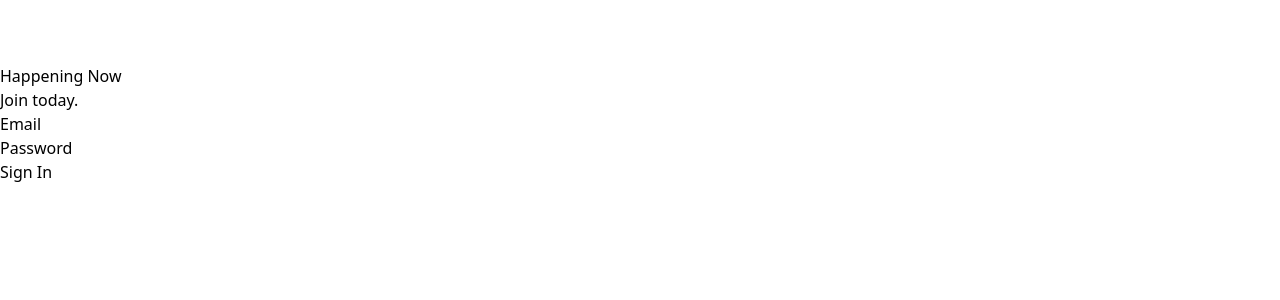
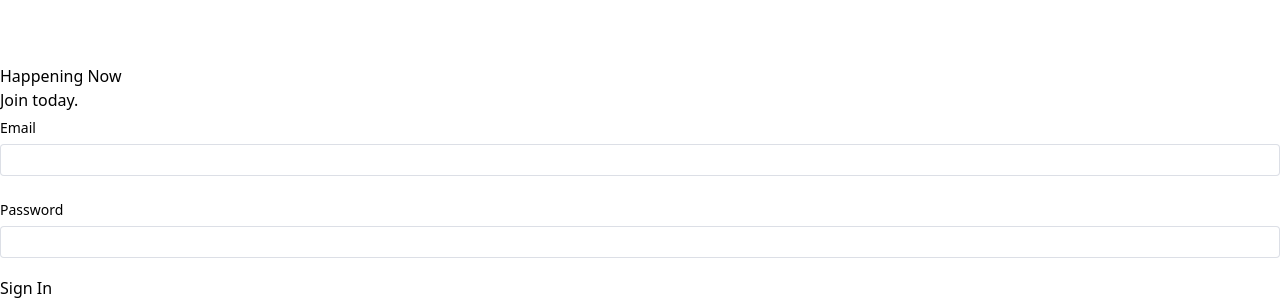
Before and after one commit to tajul-saajan/fake-twitter-fe, a Vue app: page /login in a window 1280 px wide. Shown: the part 2496-2796 px from the top of the page. Before the commit the page ends 2680 px from the top, so only its background shows below. Built offline with nearby package versions, Linux system fonts and the light colour scheme.

Commit message:
feat(auth): added login functionality

```diff
--- a/src/composables/useRequests.ts
+++ b/src/composables/useRequests.ts
@@ -1,8 +1,9 @@
-import axios, { AxiosError, AxiosResponse } from 'axios'
+import axios from 'axios'
 import { useAuthStore } from '@/stores/auth'
 import { useRouter } from 'vue-router'
 
-const baseUrl = process.env.BASE_URL
+// const baseUrl = import.meta.env.BASE_URL
+const baseUrl = 'http://localhost:8000/api'
 
 const generateUrl = (endpoint: string) => {
   return `${baseUrl}/${endpoint}`
@@ -14,19 +15,20 @@ export default () => ({
     auth: boolean = true,
     headers: {} = {}
   ) {
-    return await handleRequest<Type>('GET', generateUrl(endPoint), { query }, auth, headers)
+    return await handleRequest<Type>('GET', generateUrl(endPoint), auth, {}, query, headers)
   },
 
   post: async function <Type>(endPoint: string, body: {}, auth: boolean = true, headers: {} = {}) {
-    return await handleRequest<Type>('POST', generateUrl(endPoint), { body }, auth, headers)
+    return await handleRequest<Type>('POST', generateUrl(endPoint), auth, body, {}, headers)
   }
 })
 
 async function handleRequest<Type>(
   method: 'GET' | 'POST' | 'PUT' | 'PATCH' | 'DELETE',
   endPoint: string,
+  auth: boolean,
+  data: {},
   params: {},
-  auth: boolean,
   headers: {} = {}
 ) {
   // headers['Content-Type'] = 'application/json'
@@ -39,18 +41,19 @@ async function handleRequest<Type>(
     headers = { ...headers, Authorization: `Bearer ${useAuthStore().token}`, params: 'include' }
   }
 
-  let response: AxiosResponse<Type>,
-    error: AxiosError | null = null
+  let response,
+    error: any | null = null
 
   try {
-    response = await axios.request({
+    response = await axios.request<Type>({
       url: endPoint,
       method,
       headers,
-      ...params
+      params,
+      data
     })
   } catch (e) {
-    error = e as unknown as AxiosError
+    error = e
   }
   return { response, error }
 }
--- a/src/layouts/default.vue
+++ b/src/layouts/default.vue
@@ -5,10 +5,19 @@ import SearchIcon from '@/components/icons/Search.vue'
 import BellIcon from '@/components/icons/Bell.vue'
 import ProfileIcon from '@/components/icons/Profile.vue'
 import { ref } from 'vue'
+import { useAuthStore } from '@/stores/auth'
+import { useRouter } from 'vue-router'
 
 const showOverlay = ref(false)
 const toggleMenu = function () {
   showOverlay.value = !showOverlay.value
+}
+
+const authStore = useAuthStore()
+const router = useRouter()
+const logout = async function () {
+  authStore.logOut()
+  await router.push('/login')
 }
 </script>
 
@@ -18,7 +27,7 @@ const toggleMenu = function () {
     <div class="col-span-2 flex flex-col h-100vh">
       <div class="w-full mr-auto p-4">
         <div class="flex flex-col justify-center items-start mb-4">
-          <TwitterIcon />
+          <TwitterIcon class="h-8 mt-2" />
           <div class="mt-2">
             <nav>
               <RouterLink class="my-4 flex justify-start items-center" :to="'/'">
@@ -70,8 +79,8 @@ const toggleMenu = function () {
                 >
               </li>
               <li>
-                <RouterLink to="login" class="block px-4 py-2 hover:bg-gray-600 hover:rounded"
-                  >Logout</RouterLink
+                <span @click="logout" class="block px-4 py-2 hover:bg-gray-600 hover:rounded"
+                  >Logout</span
                 >
               </li>
             </ul>
--- a/src/stores/auth.ts
+++ b/src/stores/auth.ts
@@ -1,31 +1,49 @@
 import { defineStore } from 'pinia'
 import type { User } from '@/types/user'
 import useRequests from '@/composables/useRequests'
+import type { TokenData } from '@/types/tokenData'
+
+interface LoginData {
+  user: User
+  tokenData: TokenData
+}
 
 export const useAuthStore = defineStore('auth', {
   state: () => ({
     _user: null as User | null,
     _isAuthenticated: false,
-    _token: null as null | string
+    _tokenData: null as null | TokenData
   }),
   persist: true,
   getters: {
     user: (state) => state._user,
     isAuthenticated: (state) => state._isAuthenticated,
-    token: (state) => state._token
+    token: (state) => state._tokenData
   },
   actions: {
     async login(email: string, password: string) {
-      const { response, error } = await useRequests().post<User>('login', { email, password })
+      const { response, error } = await useRequests().post<LoginData>(
+        'login',
+        { email, password },
+        false
+      )
       if (error) {
         //handle error data
       }
-      return response.data
+      const loginData = response?.data
+      // @ts-ignore
+      this.setAuth(loginData?.user, loginData?.tokenData)
+      return response?.data
     },
     logOut() {
       this.$state._user = null
       this.$state._isAuthenticated = false
-      this.$state._token = null
+      this.$state._tokenData = null
+    },
+    setAuth(user: User, token: TokenData) {
+      this.$state._user = user
+      this.$state._tokenData = token
+      this.$state._isAuthenticated = true
     }
   }
 })
--- /dev/null
+++ b/src/types/tokenData.ts
@@ -0,0 +1,5 @@
+export interface TokenData {
+  access_token: string
+  type: string
+  expiry: string
+}
--- a/src/views/Login.vue
+++ b/src/views/Login.vue
@@ -1,5 +1,39 @@
 <script setup lang="ts">
 import TwitterIcon from '@/components/icons/Twitter.vue'
+import { ref } from 'vue'
+import { useAuthStore } from '@/stores/auth'
+import { useRouter } from 'vue-router'
+interface loginData {
+  email: string
+  password: string
+}
+const formData = ref({} as LoginData)
+const rules = {
+  email: [
+    {
+      required: true,
+      trigger: 'blur',
+      message: 'email is required'
+    }
+  ],
+  password: [
+    {
+      required: true,
+      trigger: 'blur',
+      message: 'password is required'
+    }
+  ]
+}
+
+const authStore = useAuthStore()
+const router = useRouter()
+
+const submitForm = async function () {
+  const response = await authStore.login(formData.value.email, formData.value.password)
+  if (response) {
+    await router.push('/')
+  }
+}
 </script>
 <template>
   <div class="h-screen flex items-center lg:justify-start">
@@ -20,28 +54,30 @@ import TwitterIcon from '@/components/icons/Twitter.vue'
       <p class="mt-4 item-start font-bold lg:text-4xl text-2xl mb-6 px-8">Join today.</p>
 
       <!-- Login Form -->
-      <form class="lg:w-1/2 w-full p-8 rounded-2xl">
+      <el-form
+        :rules="rules"
+        :model="formData"
+        @submit.prevent="submitForm"
+        class="lg:w-1/2 w-full p-8 rounded-2xl"
+      >
         <!-- Email Input -->
-        <div class="mb-4">
+        <el-form-item class="mb-8" prop="email">
           <label for="email" class="block text-sm font-medium">Email</label>
-          <input
-            type="email"
-            id="email"
-            name="email"
-            class="mt-1 p-2 w-full rounded-2xl bg-gray-700 text-white"
+          <el-input
+            v-model="formData.email"
+            class="mt-1 w-full rounded-2xl bg-[#16181C] text-white"
           />
-        </div>
+        </el-form-item>
 
         <!-- Password Input -->
-        <div class="mb-6">
+        <el-form-item prop="password" class="mb-8">
           <label for="password" class="block text-sm font-medium">Password</label>
-          <input
+          <el-input
+            v-model="formData.password"
             type="password"
-            id="password"
-            name="password"
-            class="mt-1 p-2 w-full rounded-2xl bg-gray-700 text-white"
+            class="mt-1 w-full rounded-2xl bg-[#16181C] text-white"
           />
-        </div>
+        </el-form-item>
 
         <!-- Sign In Button -->
         <button
@@ -50,7 +86,7 @@ import TwitterIcon from '@/components/icons/Twitter.vue'
         >
           Sign In
         </button>
-      </form>
+      </el-form>
 
       <!-- "Join today" text -->
     </div>
```
